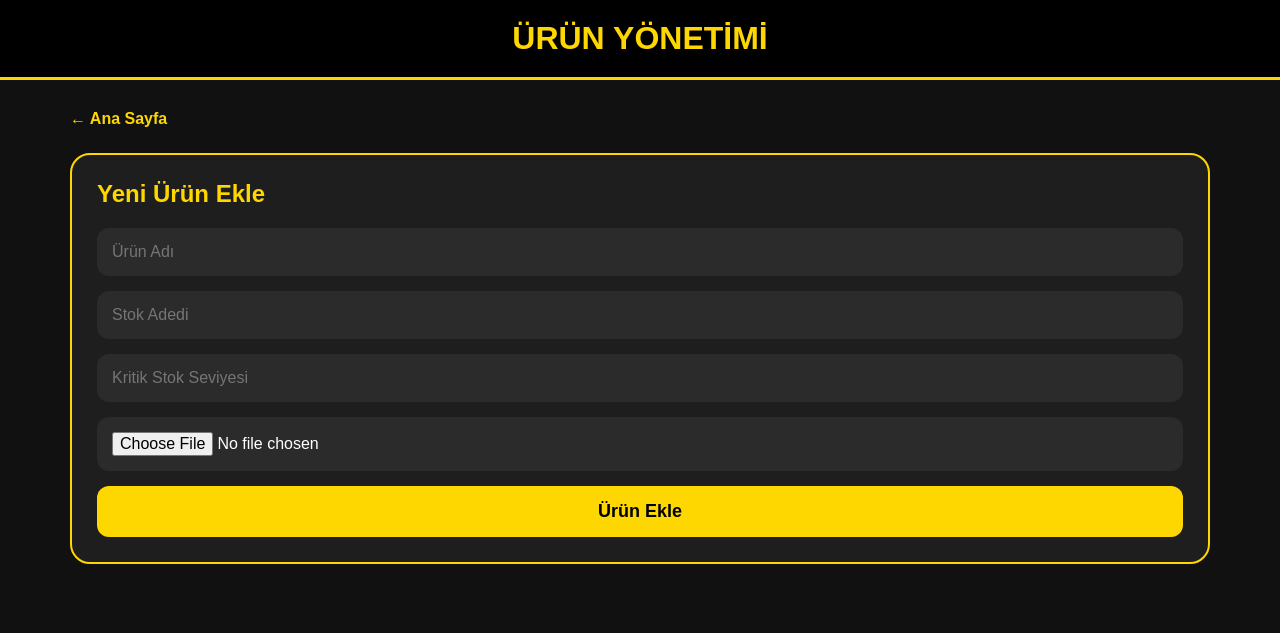
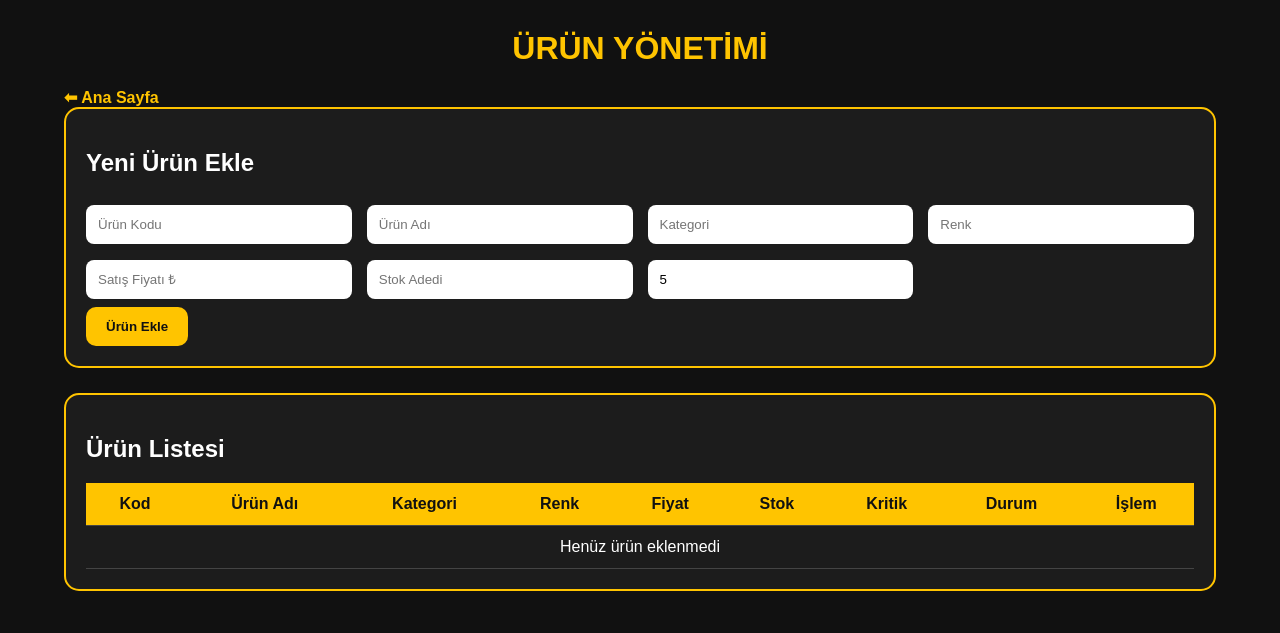
Before and after one commit to alicandvc38-netizen/vizyon-stok, a Flask app: page /urunler in a window 1280 px wide. Shown: the top 633 px of the page. Run offline with Flask 3, Linux system fonts and the light colour scheme; data that the repository does not hold is empty.

Commit message:
Update urunler.html

```diff
--- a/templates/urunler.html
+++ b/templates/urunler.html
@@ -2,191 +2,97 @@
 <html lang="tr">
 <head>
     <meta charset="UTF-8">
-<meta name="viewport" content="width=device-width, initial-scale=1.0">
-<title>Ürünler</title>
-
+    <title>Ürünler - Vizyon Stok</title>
     <style>
-
-*{
-    margin:0;
-    padding:0;
-    box-sizing:border-box;
-}
-
-body{
-    background:#111;
-    color:white;
-    font-family:Arial, sans-serif;
-}
-
-.header{
-    background:black;
-    padding:20px;
-    border-bottom:3px solid gold;
-    text-align:center;
-}
-
-.header h1{
-    color:gold;
-}
-
-.container{
-    max-width:1200px;
-    margin:auto;
-    padding:30px;
-}
-
-.top{
-    margin-bottom:25px;
-}
-
-.top a{
-    color:gold;
-    text-decoration:none;
-    font-weight:bold;
-}
-
-.form-box{
-    background:#1e1e1e;
-    border:2px solid gold;
-    border-radius:20px;
-    padding:25px;
-    margin-bottom:40px;
-}
-
-.form-box h2{
-    color:gold;
-    margin-bottom:20px;
-}
-
-input{
-    width:100%;
-    padding:15px;
-    margin-bottom:15px;
-    border:none;
-    border-radius:12px;
-    background:#2b2b2b;
-    color:white;
-    font-size:16px;
-}
-
-button{
-    width:100%;
-    padding:15px;
-    background:gold;
-    color:black;
-    border:none;
-    border-radius:12px;
-    font-size:18px;
-    font-weight:bold;
-    cursor:pointer;
-}
-
-button:hover{
-    background:#ffcc00;
-}
-
-.liste{
-    display:grid;
-    grid-template-columns:repeat(auto-fit,minmax(280px,1fr));
-    gap:25px;
-}
-
-.kart{
-    background:#1e1e1e;
-    border:2px solid gold;
-    border-radius:20px;
-    padding:20px;
-}
-
-.kart h3{
-    color:gold;
-    margin-bottom:15px;
-}
-
-.kart p{
-    margin-bottom:10px;
-}
-
-.kritik{
-    color:#ff4b4b;
-    font-weight:bold;
-}
-
-.normal{
-    color:#00d26a;
-    font-weight:bold;
-}
-
-img{
-    width:100%;
-    height:220px;
-    object-fit:cover;
-    border-radius:12px;
-    margin-top:15px;
-}
-
+        body { margin:0; font-family:Arial; background:#111; color:white; }
+        .container { width:90%; margin:30px auto; }
+        h1 { text-align:center; color:#ffc400; }
+        a { color:#ffc400; text-decoration:none; font-weight:bold; }
+        .card { background:#1c1c1c; border:2px solid #ffc400; border-radius:15px; padding:20px; margin-bottom:25px; }
+        input { width:100%; padding:12px; margin:8px 0; border-radius:8px; border:none; box-sizing:border-box; }
+        button, .sil { background:#ffc400; color:#111; padding:12px 20px; border:none; border-radius:10px; font-weight:bold; cursor:pointer; text-decoration:none; }
+        .sil { background:#ff4d4d; color:white; padding:8px 14px; }
+        .grid { display:grid; grid-template-columns:repeat(4,1fr); gap:15px; }
+        table { width:100%; border-collapse:collapse; background:#1c1c1c; margin-top:15px; }
+        th, td { padding:12px; border-bottom:1px solid #444; text-align:center; }
+        th { background:#ffc400; color:#111; }
+        .kritik { color:#ff4d4d; font-weight:bold; }
+        @media(max-width:900px){ .grid{grid-template-columns:1fr;} }
     </style>
 </head>
-
 <body>
-
-<div class="header">
-<h1>ÜRÜN YÖNETİMİ</h1>
-</div>
 
 <div class="container">
 
-<div class="top">
-<a href="/">← Ana Sayfa</a>
+    <h1>ÜRÜN YÖNETİMİ</h1>
+    <a href="/">⬅ Ana Sayfa</a>
+
+    <div class="card">
+        <h2>Yeni Ürün Ekle</h2>
+
+        <form method="POST">
+            <div class="grid">
+                <input type="text" name="kod" placeholder="Ürün Kodu">
+                <input type="text" name="ad" placeholder="Ürün Adı" required>
+                <input type="text" name="kategori" placeholder="Kategori">
+                <input type="text" name="renk" placeholder="Renk">
             </div>
 
-<div class="form-box">
-
-<h2>Yeni Ürün Ekle</h2>
-
-<form method="POST" enctype="multipart/form-data">
-
-<input type="text" name="urun_adi" placeholder="Ürün Adı" required>
-
+            <div class="grid">
+                <input type="number" step="0.01" name="fiyat" placeholder="Satış Fiyatı ₺">
                 <input type="number" name="stok" placeholder="Stok Adedi" required>
-
-<input type="number" name="kritik_stok" placeholder="Kritik Stok Seviyesi" required>
-
-<input type="file" name="foto">
+                <input type="number" name="kritik" placeholder="Kritik Stok Seviyesi" value="5">
+            </div>
 
             <button type="submit">Ürün Ekle</button>
-
         </form>
-
     </div>
 
-<div class="liste">
+    <div class="card">
+        <h2>Ürün Listesi</h2>
 
+        <table>
+            <thead>
+                <tr>
+                    <th>Kod</th>
+                    <th>Ürün Adı</th>
+                    <th>Kategori</th>
+                    <th>Renk</th>
+                    <th>Fiyat</th>
+                    <th>Stok</th>
+                    <th>Kritik</th>
+                    <th>Durum</th>
+                    <th>İşlem</th>
+                </tr>
+            </thead>
+            <tbody>
                 {% for urun in urunler %}
-
-<div class="kart">
-
-<h3>{{ urun['urun_adi'] }}</h3>
-
-<p><b>Stok:</b> {{ urun['stok'] }}</p>
-
-<p><b>Kritik Seviye:</b> {{ urun['kritik_stok'] }}</p>
-
-{% if urun['stok'] <= urun['kritik_stok'] %}
-<p class="kritik">Kritik Stok</p>
+                <tr>
+                    <td>{{ urun.kod }}</td>
+                    <td>{{ urun.ad }}</td>
+                    <td>{{ urun.kategori }}</td>
+                    <td>{{ urun.renk }}</td>
+                    <td>{{ urun.fiyat }} ₺</td>
+                    <td>{{ urun.stok }}</td>
+                    <td>{{ urun.kritik }}</td>
+                    <td>
+                        {% if urun.stok <= urun.kritik %}
+                            <span class="kritik">Kritik</span>
                         {% else %}
-<p class="normal">Stok Normal</p>
+                            Normal
                         {% endif %}
-
-{% if urun['foto'] %}
-<img src="/static/uploads/{{ urun['foto'] }}">
-{% endif %}
-
-</div>
-
+                    </td>
+                    <td>
+                        <a class="sil" href="/urun-sil/{{ urun.id }}">Sil</a>
+                    </td>
+                </tr>
+                {% else %}
+                <tr>
+                    <td colspan="9">Henüz ürün eklenmedi</td>
+                </tr>
                 {% endfor %}
-
+            </tbody>
+        </table>
     </div>
 
 </div>
```
Lines whose indentation alone changed are shown as unchanged.
